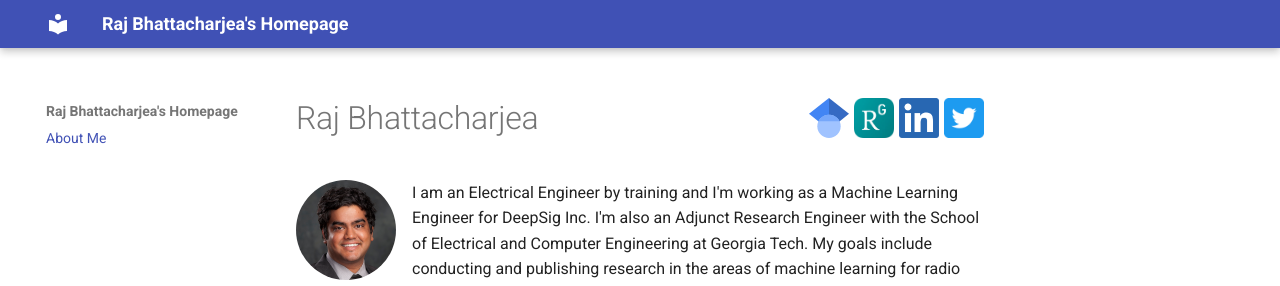
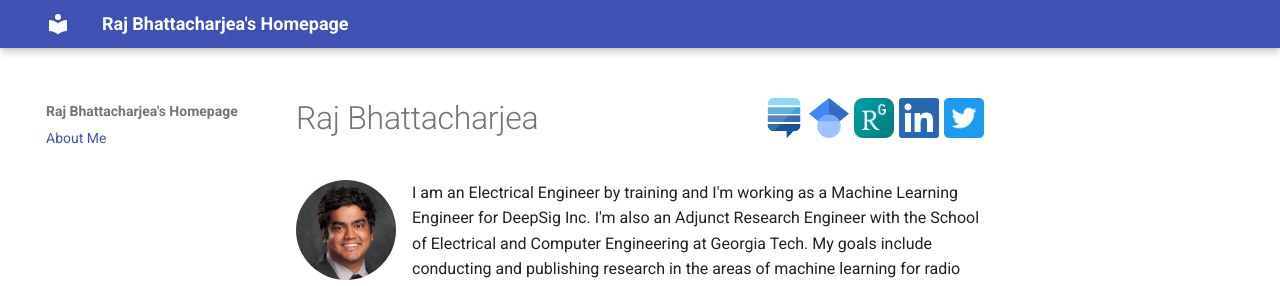
Before and after one commit to rajb245/rajb245.github.io, an MkDocs documentation site: the page built from docs/index.md, in a window 1280 px wide. Shown: the top 286 px of the page. Built offline with MkDocs 1.6.1 and Material for MkDocs 9.7.7, drawn with Linux system fonts in a browser that asks for light colours.

Commit message:
Add stackexchange

```diff
--- a/docs/index.md
+++ b/docs/index.md
@@ -3,7 +3,7 @@ title: About Me
 date: 2023-02-03 10:20
 Category: About Me
 ---
-# Raj Bhattacharjea [![Twitter Profile](images/socials_twitter.png)](https://twitter.com/rajb245){: style="float:right;width:40px;height:40px;margin-left:5px"} [![LinkedIn Profile](images/socials_linkedin.png)](https://www.linkedin.com/in/raj-bhattacharjea/){: style="float:right;width:40px;height:40px;margin-left:5px"} [![ResearchGate Profile](images/socials_researchgate.png)](https://www.researchgate.net/profile/Raj_Bhattacharjea){: style="float:right;width:40px;height:40px;margin-left:5px"} [![Google Scholar Profile](images/socials_googlescholar.svg)](https://scholar.google.com/citations?user=kDQoTnUAAAAJ&hl=en){: style="float:right;width:40px;height:40px;margin-left:5px"}
+# Raj Bhattacharjea [![Twitter Profile](images/socials_twitter.png)](https://twitter.com/rajb245){: style="float:right;width:40px;height:40px;margin-left:5px"} [![LinkedIn Profile](images/socials_linkedin.png)](https://www.linkedin.com/in/raj-bhattacharjea/){: style="float:right;width:40px;height:40px;margin-left:5px"} [![ResearchGate Profile](images/socials_researchgate.png)](https://www.researchgate.net/profile/Raj_Bhattacharjea){: style="float:right;width:40px;height:40px;margin-left:5px"} [![Google Scholar Profile](images/socials_googlescholar.svg)](https://scholar.google.com/citations?user=kDQoTnUAAAAJ&hl=en){: style="float:right;width:40px;height:40px;margin-left:5px"} [![StackExchange Profile](images/socials_stackexchange.png)](https://stackexchange.com/users/1648435/rajb245?tab=accounts){: style="float:right;width:40px;height:40px;margin-left:5px"}
 <!-- :simple-googlescholar::fontawesome-brands-researchgate::fontawesome-brands-linkedin::fontawesome-brands-square-twitter: -->
 <!-- ![Picture of Raj Bhattacharjea](images/RajBhattacharjea_Nov2015_square_200px.png){: style="float:left;border-radius:50%;padding-right:10px;width:100px;height:100px"} -->
 ![Picture of Raj Bhattacharjea](images/RajBhattacharjea_Nov2015_square_200px.png){: style="float:left;border-radius:50%;width:100px;height:100px;margin-right:1em;"}
```
Also changed, not shown: docs/images/socials_stackexchange.png (added), site/images/socials_stackexchange.png (added), site/index.html, 1 other file.
